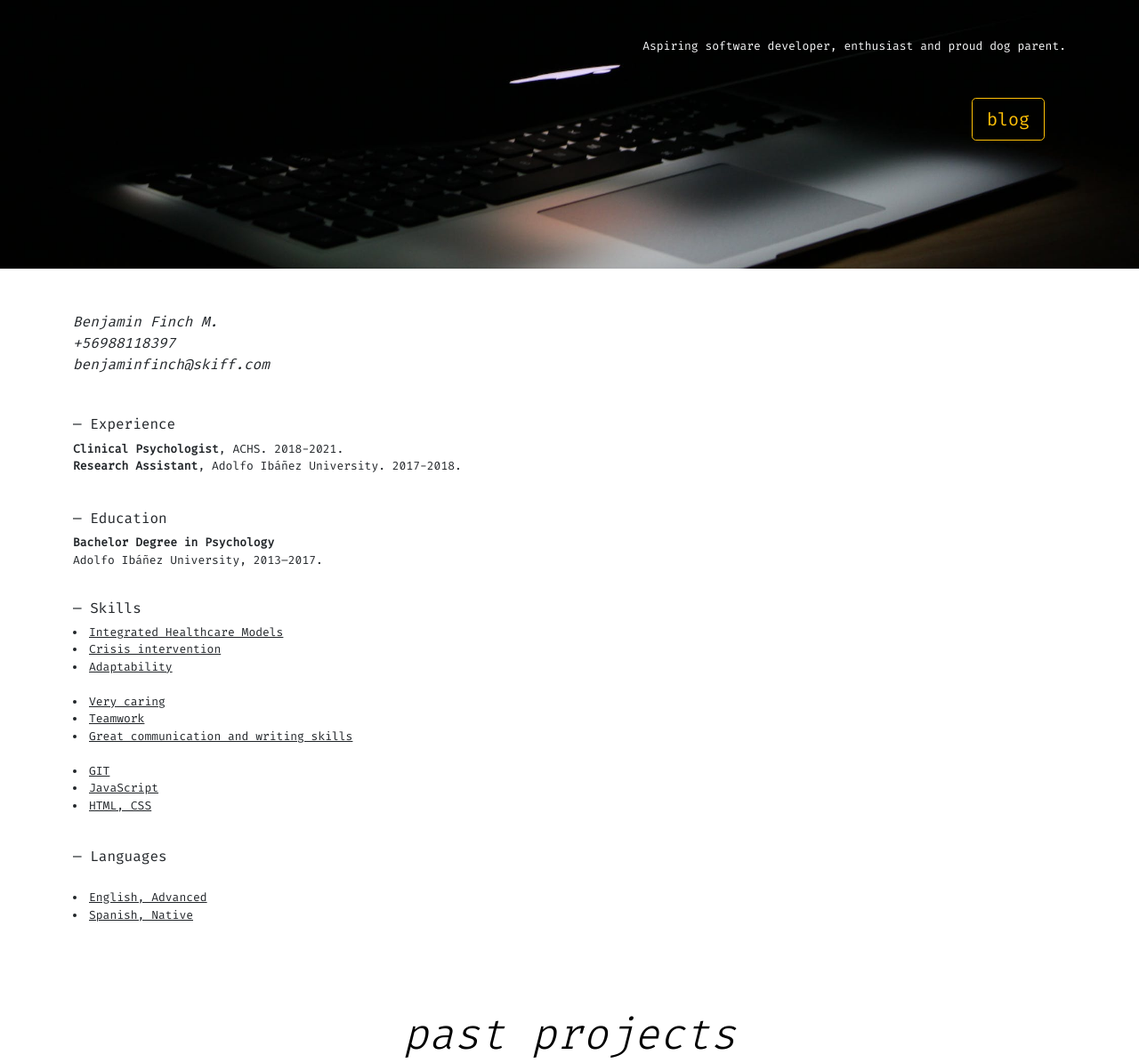
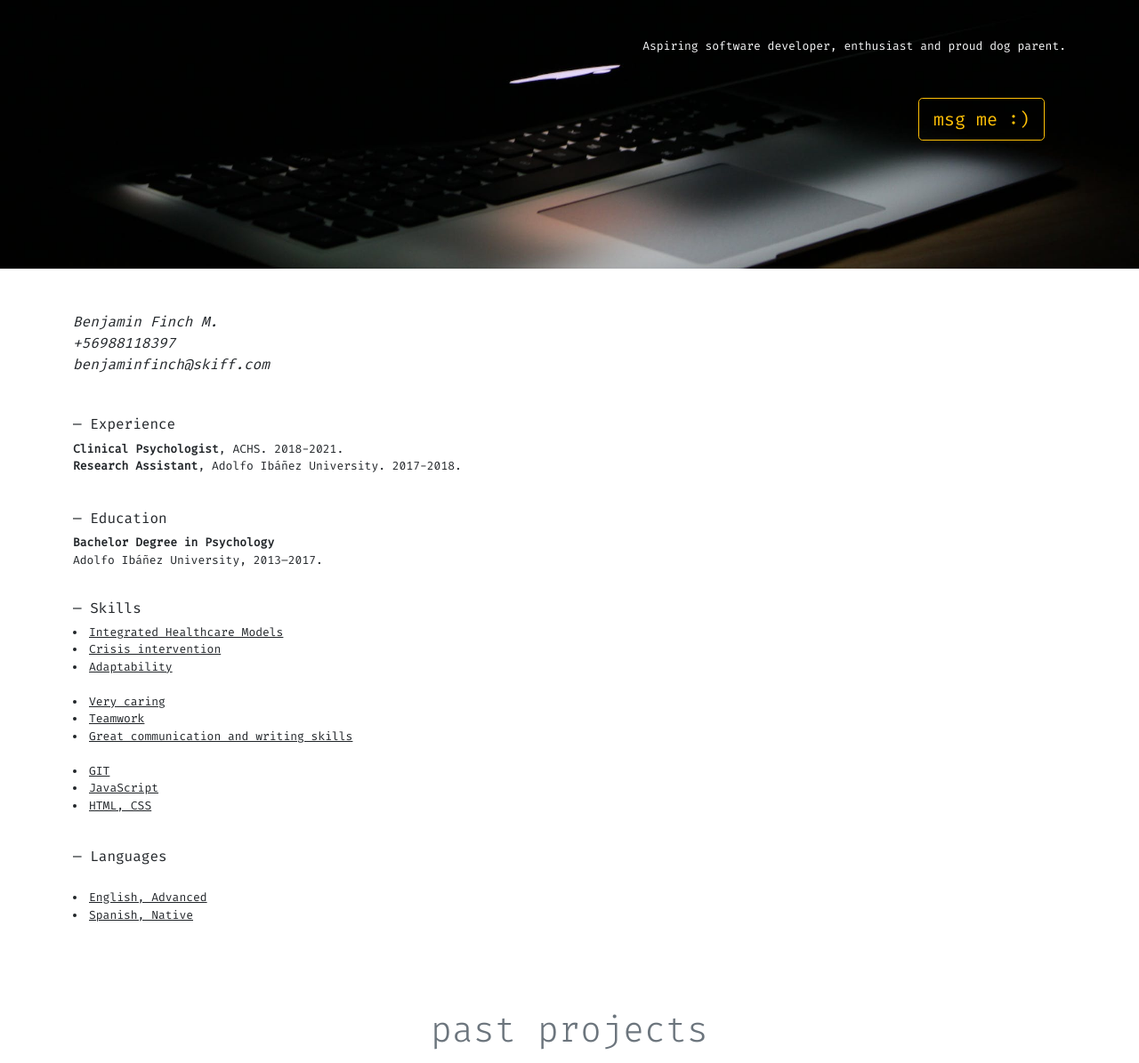
Before and after one commit to benjaminfinch/benjaminfinch.github.io, a plain HTML site: page index.html in a window 1280 px wide. Shown: the part 246-1441 px from the top of the page at 89% size. Drawn offline with nearby package versions, Linux system fonts and the light colour scheme.

Commit message:
Last modifications

```diff
--- a/index.html
+++ b/index.html
@@ -56,9 +56,10 @@
                 </p>
                 <div class="mb-5 pb-5">
                     <a href="https://my-blog-ebon-eight.vercel.app">
-                        <button type="button" class="btn btn-lg btn-outline-warning me-4">blog</button>
+                        <button type="button" class="btn btn-lg btn-outline-warning me-4">msg me :)</button>
                     </a>
                 </div>
+
             </div>
         </div>
     </header>
@@ -152,7 +153,7 @@
 
     <section id="work" class="my-5 p-5 bg-white">
 
-        <h6 class="display-5 fw-lighter fst-italic text-center text-black mb-3">past projects</h6>
+        <h6 class="display-6 fw-light text-center text-secondary mb-3">past projects</h6>
 
         <div class="row">
             <div class="col-12 col-sm-4 py-2">
```
